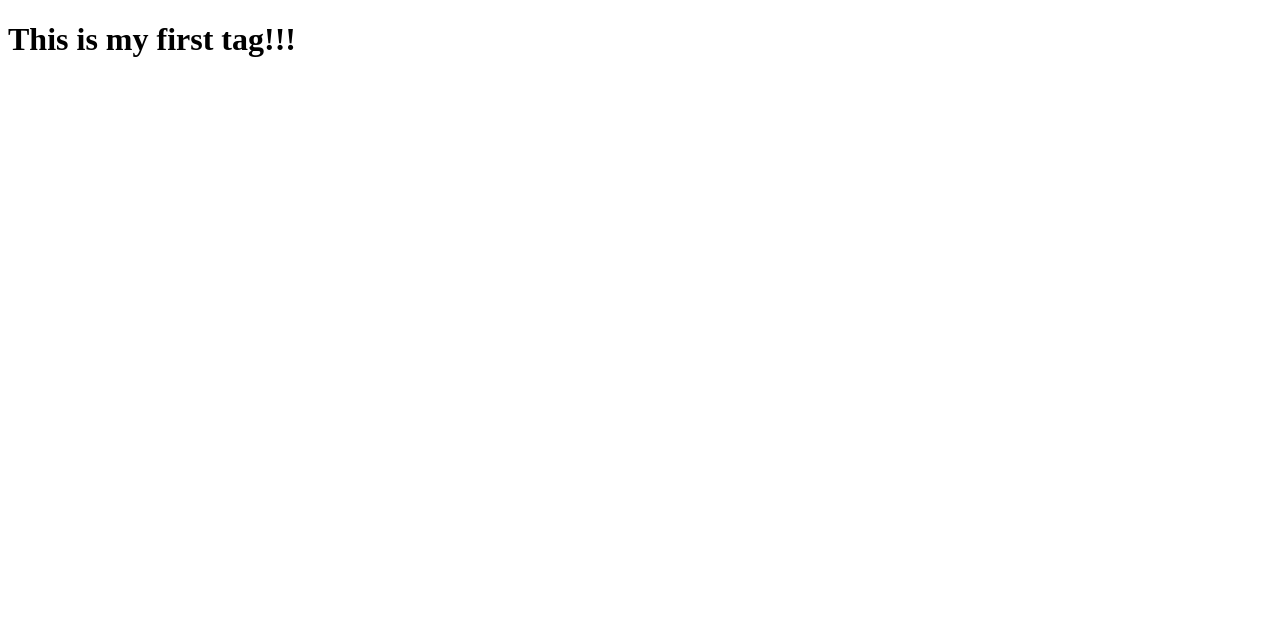
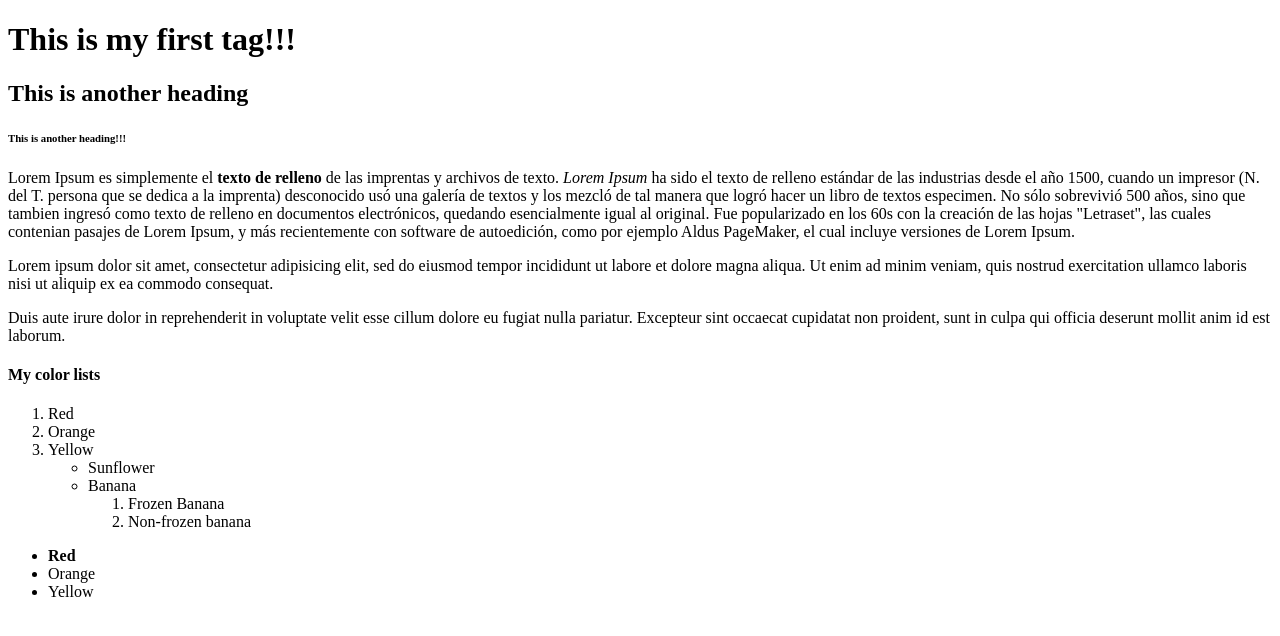
Before and after one commit to eloyhz/web-dev-bootcamp, a plain HTML site: page 03-intro-html/firstPage.html in a window 1280 px wide. Drawn offline with Linux system fonts and the light colour scheme.

Commit message:
Basic tags, lists and quiz1

```diff
--- a/03-intro-html/firstPage.html
+++ b/03-intro-html/firstPage.html
@@ -7,5 +7,33 @@
   <body>
     <!-- comment -->
     <h1>This is my first tag!!!</h1>
+    <h2>This is another heading</h2>
+    <h6>This is another heading!!!</h6>
+
+    <p>Lorem Ipsum es simplemente el <strong>texto de relleno</strong> de las imprentas y archivos de texto. <em>Lorem Ipsum</em> ha sido el texto de relleno estándar de las industrias desde el año 1500, cuando un impresor (N. del T. persona que se dedica a la imprenta) desconocido usó una galería de textos y los mezcló de tal manera que logró hacer un libro de textos especimen. No sólo sobrevivió 500 años, sino que tambien ingresó como texto de relleno en documentos electrónicos, quedando esencialmente igual al original. Fue popularizado en los 60s con la creación de las hojas "Letraset", las cuales contenian pasajes de Lorem Ipsum, y más recientemente con software de autoedición, como por ejemplo Aldus PageMaker, el cual incluye versiones de Lorem Ipsum.</p>
+    <p>Lorem ipsum dolor sit amet, consectetur adipisicing elit, sed do eiusmod tempor incididunt ut labore et dolore magna aliqua. Ut enim ad minim veniam, quis nostrud exercitation ullamco laboris nisi ut aliquip ex ea commodo consequat. </p>
+    <p>Duis aute irure dolor in reprehenderit in voluptate velit esse cillum dolore eu fugiat nulla pariatur. Excepteur sint occaecat cupidatat non proident, sunt in culpa qui officia deserunt mollit anim id est laborum.</p>
+
+    <h4>My color lists</h4>
+    <ol>
+      <li>Red</li>
+      <li>Orange</li>
+      <li>Yellow</li>
+        <ul>
+          <li>Sunflower</li>
+          <li>Banana</li>
+            <ol>
+              <li>Frozen Banana</li>
+              <li>Non-frozen banana</li>
+            </ol>
+        </ul>
+    </ol>
+
+    <ul>
+      <li><strong>Red</strong></li>
+      <li>Orange</li>
+      <li>Yellow</li>
+    </ul>
+
   </body>
 </html>
```
Also changed, not shown: 03-intro-html/quiz1.html (added, +40 -0 lines).
